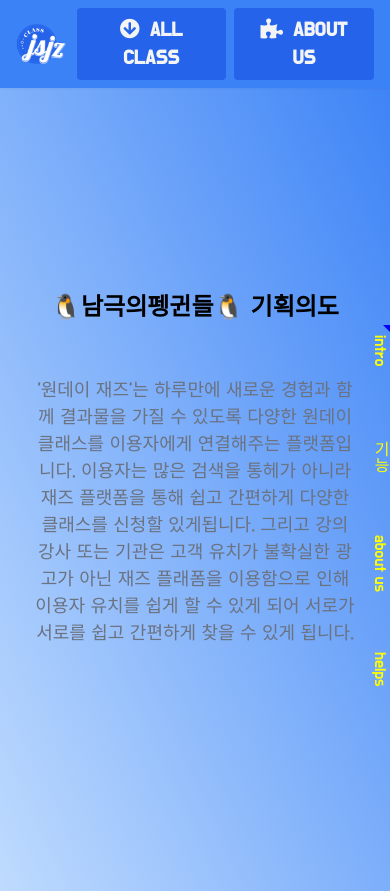
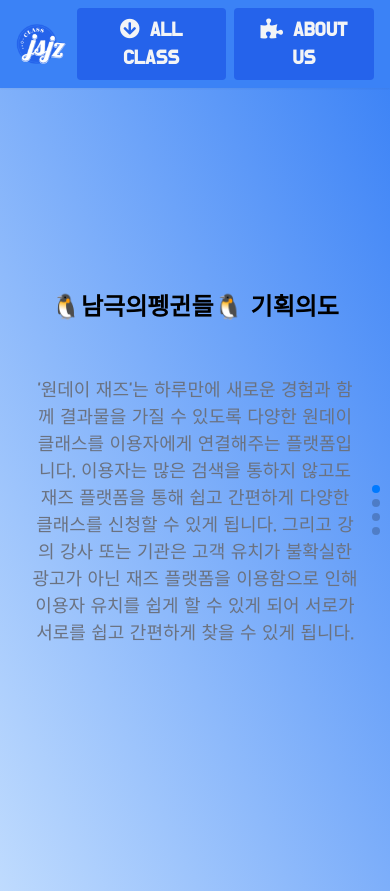
Before and after one commit to making15/first, a Flask app: page /about in a window 390 px wide. Shown: the top 891 px of the page. Run offline with Flask 2, Linux system fonts and the light colour scheme; style sheets or scripts are compiled from the project's sources; parts of the project's set-up code (start-up, migrations or seed data) failed here and were passed over.

Commit message:
어바웃페이지 슬라이드 제거

```diff
--- a/templates/about.html
+++ b/templates/about.html
@@ -73,47 +73,6 @@
 
 }
 
-.swiper-pagination {
-position: absolute;
-display: sticky;
-top: 50%;
-left: 80%;
-transform: translateY(-50%);
-
-
-}
-
-
-.swiper-pagination-bullet {
-width: 100%;
-min-width: 80px;
-min-height: 100px;
-background: transparent;
-display: sticky;
-opacity: 1;
-writing-mode: vertical-rl;
-text-orientation: mixed;
-color: yellow;
-}
-.swiper-pagination-bullet-active:before {
-content: "";
-
-position: absolute;
-left:90%;
-
-
-border-left: 10px solid transparent;
-border-bottom: 10px solid transparent;
-border-right: 10px solid blue;
-width: 10px;
-margin-top:-10px;
-
-transition: all .5 ease-in-out;
-
-
-
-
-}
 
 </style>
 </head>
@@ -166,7 +125,7 @@
                 <div class="flex flex-row justify-center justify-between  gap-x-5">
 
                 <div class="flex flex-col justify-items-center">
-                  <p class="text-md text-gray-500 md:text-2xl">'원데이 재즈'는 하루만에 새로운 경험과 함께 결과물을 가질 수 있도록 다양한 원데이클래스를 이용자에게 연결해주는 플랫폼입니다. 이용자는 많은 검색을 통헤가 아니라 재즈 플랫폼을 통해 쉽고 간편하게 다양한 클래스를 신청할 있게됩니다. 그리고 강의 강사 또는 기관은 고객 유치가 불확실한 광고가 아닌 재즈 플래폼을 이용함으로 인해 이용자 유치를 쉽게 할 수 있게 되어 서로가 서로를 쉽고 간편하게 찾을 수 있게 됩니다.</p>
+                  <p class="text-md text-gray-500 md:text-2xl">'원데이 재즈'는 하루만에 새로운 경험과 함께 결과물을 가질 수 있도록 다양한 원데이클래스를 이용자에게 연결해주는 플랫폼입니다. 이용자는 많은 검색을 통하지 않고도 재즈 플랫폼을 통해 쉽고 간편하게 다양한 클래스를 신청할 수 있게 됩니다. 그리고 강의 강사 또는 기관은 고객 유치가 불확실한 광고가 아닌 재즈 플랫폼을 이용함으로 인해 이용자 유치를 쉽게 할 수 있게 되어 서로가 서로를 쉽고 간편하게 찾을 수 있게 됩니다.</p>
 
                 </div>
                 </div>
@@ -277,7 +236,6 @@
     <!-- Swiper JS -->
     <script src="https://unpkg.com/swiper/swiper-bundle.min.js"></script>
     <script>
-var bullet = ['intro', '기능', 'about us', 'helps'];
 var swiper = new Swiper('.swiper-container', {
 
   direction: 'vertical',
@@ -286,9 +244,6 @@
   pagination: {
     el: '.swiper-pagination',
     clickable: true,
-    renderBullet: function (index, className) {
-      return '<div class="' + className + '"><span>' + (bullet[index]) + '</span></div>';
-    }
   },
 
 freeModeSticky: true
--- a/templates/index.html
+++ b/templates/index.html
@@ -238,10 +238,10 @@
 
 <div class="bg-blue-50 flex flex-row flex-initial swiper-slide w-full md:w-60 box-content max-h-50 rounded-lg justify-center min-h-60 max-h-60 overflow-hidden">
       <div class="bg-white hover:bg-blue-200 justify-center items-center shadow-lg rounded-lg flex flex-col flips">
-                        <img src=""
+                        <img src="https://user-images.githubusercontent.com/81601217/145336513-d50452ee-ec89-40d7-aa37-6a5fd220bb39.jpg"
                              alt="img" class="flex rounded-t-lg swiper-lazy object-fill relative flex-grow">
               <div class="swiper-lazy-preloader"></div>
-                    <button value="button" id="29" class="object-center z-10 absolute btn transform hover:scale-110 animate-pulse bg-transparent mx-15 px-4 py-2 text-white hover:bg-blue-600 rounded-md text-2xl">외국인 친구에게 영어로 내가 만든 요리를 소개
+                    <button value="button" id="29" class="object-center z-10 absolute btn transform hover:scale-110 animate-pulse bg-transparent mx-15 px-4 py-2 text-white hover:bg-blue-600 rounded-md text-2xl">쫀득하고 촉촉한 스모어 쿠키 2종
                     </button>
                     </div>
                     </div>
```
Also changed, not shown: list.json.
